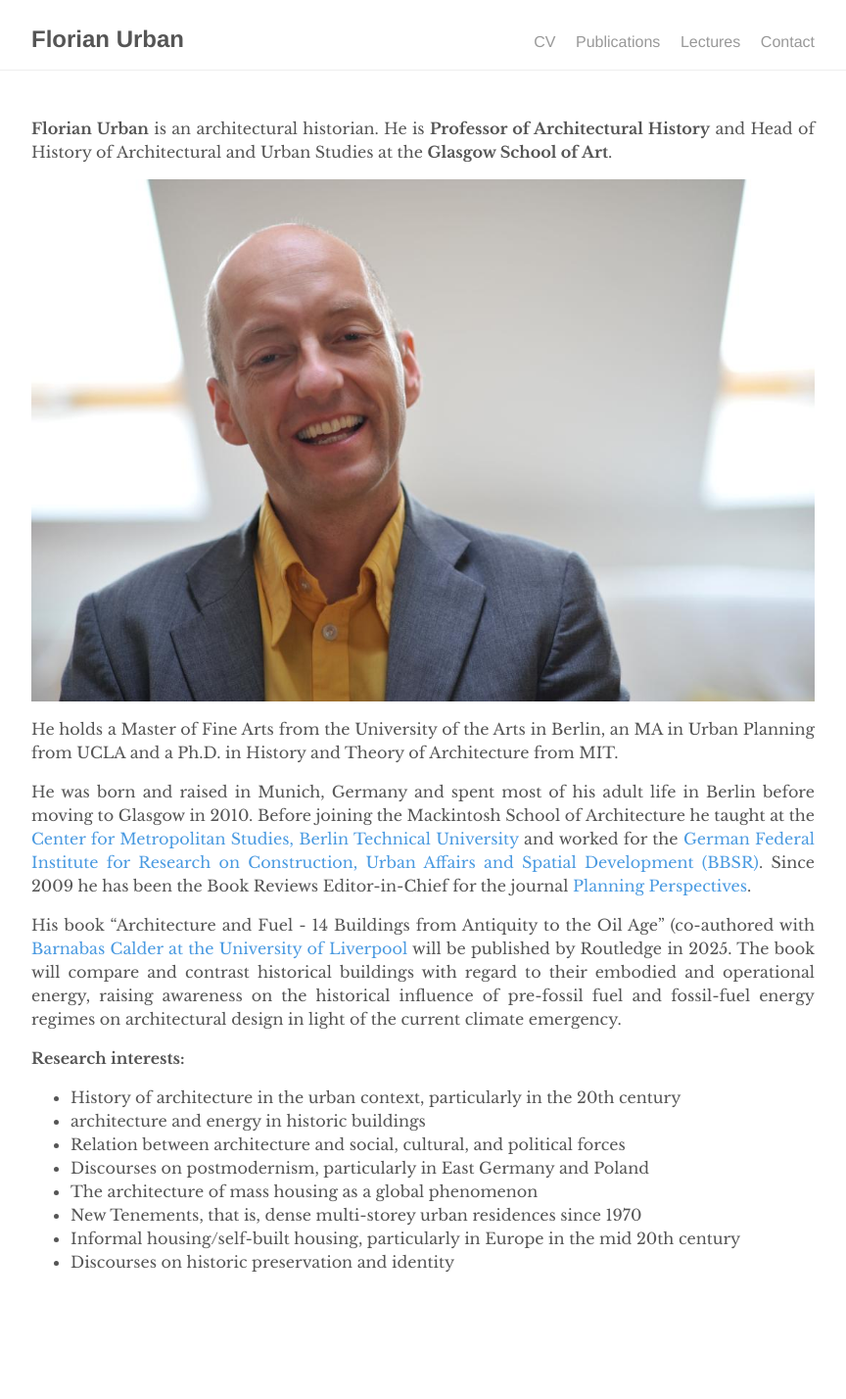
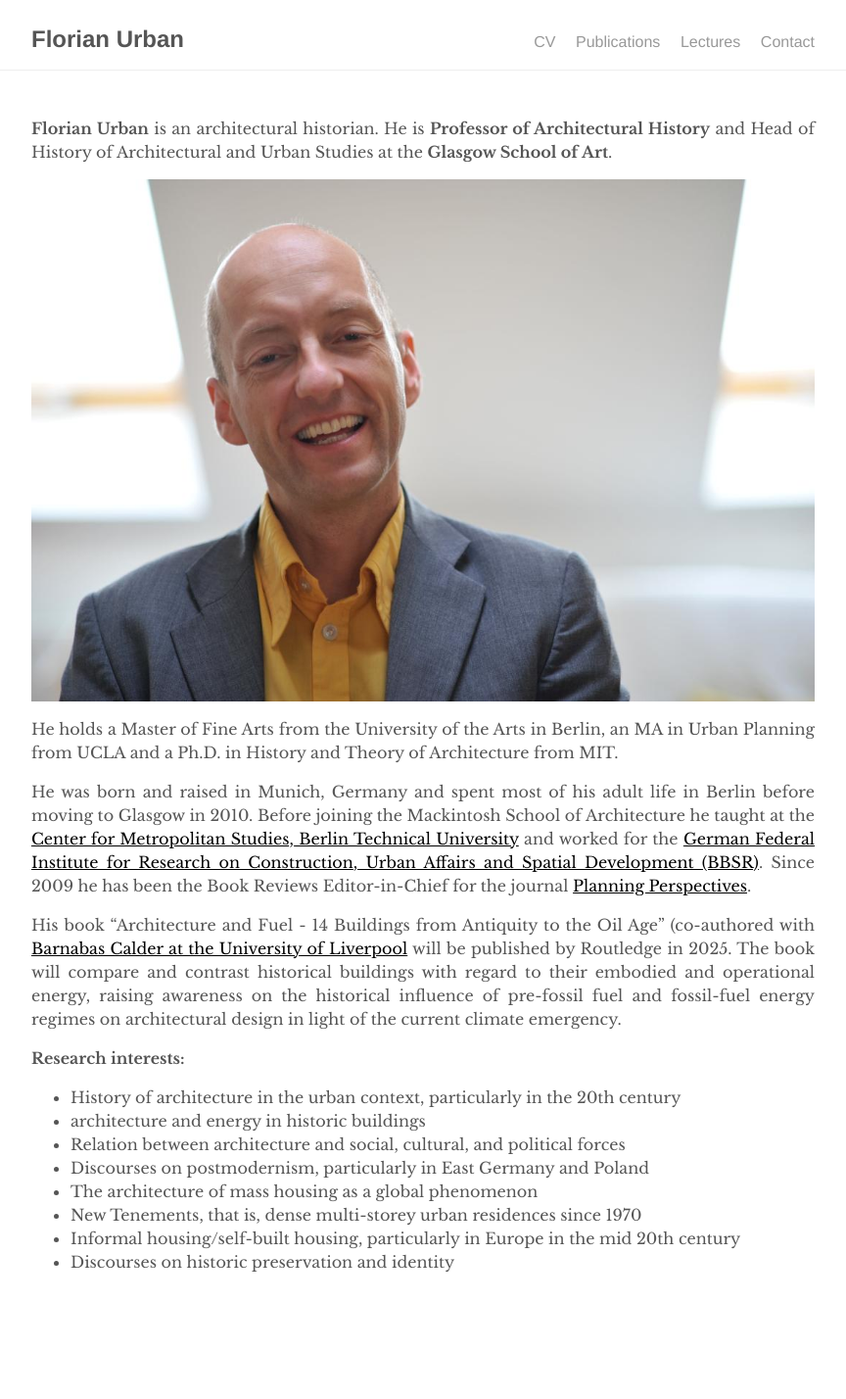
Before and after one commit to florianurban/florianurban.github.io, a Jekyll site: the page built from index.md, in a window 1280 px wide. Shown: the whole page at 98% size, without its empty margins (208-1072 px from the left). Built offline with Jekyll 4.4.1, drawn with Linux system fonts in a browser that asks for light colours.

Commit message:
links in black

```diff
--- a/_sass/tale/_base.scss
+++ b/_sass/tale/_base.scss
@@ -38,6 +38,7 @@ h6 {
 a {
   color: $blue;
   text-decoration: none;
+  //border-bottom: 1px solid black;
 }
 
 blockquote {
--- a/_sass/tale/_post.scss
+++ b/_sass/tale/_post.scss
@@ -62,6 +62,13 @@
   }
 }
 
+a {
+  color: black;
+  text-decoration: underline;
+  //border-bottom: 1px solid black;
+}
+
+.navigation a {text-decoration: none;}
 
 .video-container {
   position: relative;
```
